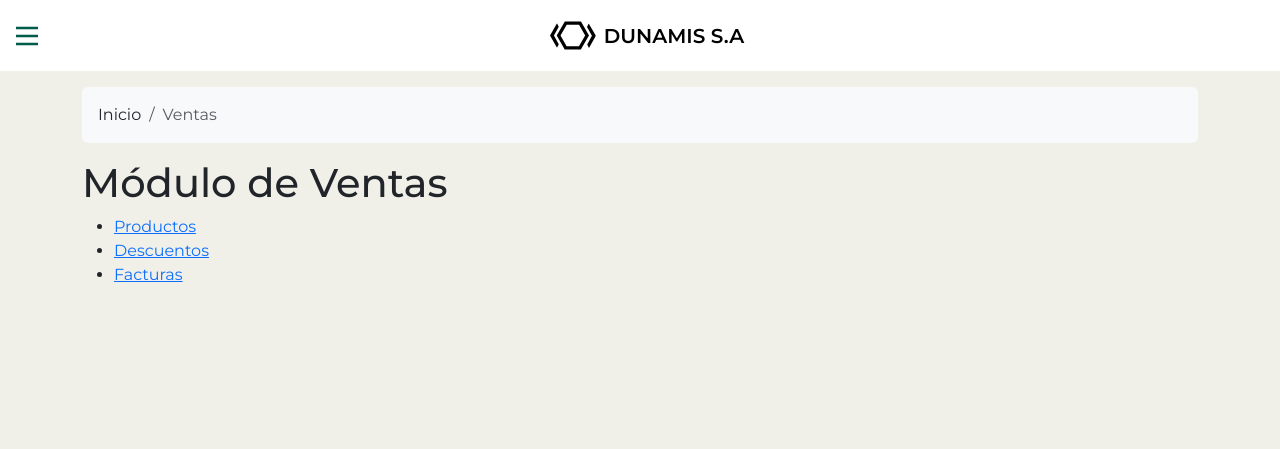
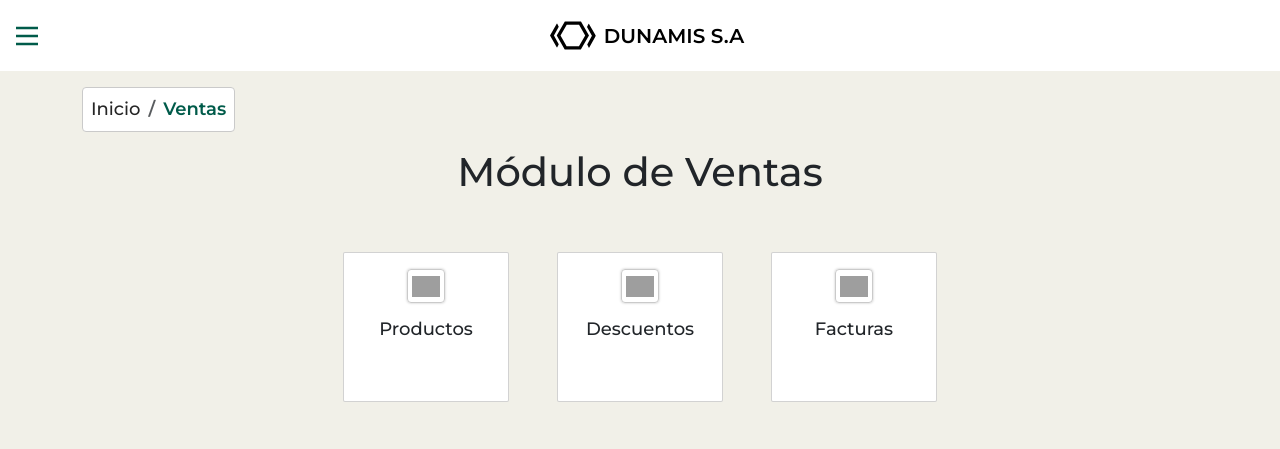
Before and after one commit to fabianWebDev/proyecto_u, a Django app: page /ventas/ in a window 1280 px wide. Shown: the top 449 px of the page. Run offline with Django 5.2, Linux system fonts and the light colour scheme; grey boxes are pictures that could not be loaded.

Commit message:
updated breadcrumbs and submenus

```diff
--- a/mod_ventas/sub_mod_productos/templates/sub_mod_productos/productos.html
+++ b/mod_ventas/sub_mod_productos/templates/sub_mod_productos/productos.html
@@ -7,7 +7,7 @@
 
 {% block content %}
 {% include 'breadcrumbs.html' %}
-    <h1>Productos</h1>
+    <h1 class="module-title">Productos</h1>
     <section class="bottom-section d-flex justify-content-center">
         <div class="table-responsive">
           <table class="table table-striped">
--- a/mod_ventas/templates/mod_ventas/index.html
+++ b/mod_ventas/templates/mod_ventas/index.html
@@ -1,15 +1,28 @@
 {% extends "base.html" %}
+{% load static %}
 
 {% block title %}
-    Módulo de Ventas
+Módulo de Ventas
 {% endblock title %}
 
 {% block content %}
 {% include 'breadcrumbs.html' %}
-    <h1>Módulo de Ventas</h1>
-    <ul>
-        {% for sub_mod_path in sub_mods_paths %}
-            <li><a href="{% url sub_mod_path %}">{{ sub_mod_path|capfirst }}</a></li>
-        {% endfor %}
-    </ul>
+<h1 class="module-title">Módulo de Ventas</h1>
+<div class="d-flex flex-wrap justify-content-center py-5 gap-5">
+    {% for sub_mod_path in sub_mods_paths %}
+    <a class="text-decoration-none" href="{% url sub_mod_path %}">
+
+        <div class="card text-center">
+            <div class="card-body">
+                <div class="card-image-container">
+                    <img class="card-image" src="{% static 'icons/' %}{{ sub_mod_path }}.svg"
+                        alt="icono de {{ sub_mod_path }}">
+                </div>
+                <h2 class="card-title">{{ sub_mod_path|capfirst }}</h2>
+            </div>
+        </div>
+
+    </a>
+    {% endfor %}
+</div>
 {% endblock content %}
--- a/static/css/styles.css
+++ b/static/css/styles.css
@@ -14,6 +14,36 @@ body {
 
 main {
   padding-bottom: 128px;
+}
+
+.module-title {
+  text-align: center;
+  /* font-weight: 500; */
+  margin-top: 16px;
+
+}
+
+.breadcrumb{
+  width: fit-content;
+  background-color: #fff;
+  padding: 8px;
+  border-radius: 4px;
+  border: 1px solid #CACACA;
+}
+
+.breadcrumb-item{
+  font-size: 18px;
+  font-weight: 500;
+  color: var(--font-color)
+}
+
+.breadcrumb-item:last-child {
+  font-weight: 600;
+  color: var(--primary-color);
+}
+
+.breadcrumb-item a{
+  color: inherit;
 }
 
 
@@ -83,9 +113,14 @@ main {
   padding: 54px 12px 24px;
 }
 
-.top-section .card {
+.card {
   width: 166px;
+  min-width: 110px;
   border-radius: 2px;
+}
+
+a .card:hover {
+  border: 1.5px solid var(--primary-color);
 }
 
 .row {
@@ -173,7 +208,7 @@ main {
 
 /******** BOTTOM SECTION ********/
 .bottom-section {
-  padding: 0 12px;
+  padding: 32px 12px;
 }
 
 .table {
@@ -339,6 +374,7 @@ textarea {
 
   .card {
     max-width: 166px;
+    height: 150px;
     width: 166px;
   }
 
--- a/templates/base.html
+++ b/templates/base.html
@@ -39,16 +39,15 @@
           <div class="offcanvas-body">
             <ul class="navbar-nav">
               <li class="nav-item">
-                <a class="nav-link active" aria-current="page" href="#">
+                <a class="nav-link active" href="{% url 'proveedores_index' %}" aria-current="page">
                   <img class="offcanvas-nav-icon" src="{% static 'icons/inventario.png' %}" alt="icono de inventario">
-                  <a class="nav-link" href="{% url 'proveedores_index' %}">Proveedores</a>
+                  Proveedores
                 </a>
               </li>
               <li class="nav-item">
-                <a class="nav-link" href="#">
+                <a class="nav-link" href="{% url 'ventas_index' %}">
                   <img class="offcanvas-nav-icon" src="{% static 'icons/ventas.png' %}" alt="icono de inventario">
-                  <a class="nav-link" href="{% url 'ventas_index' %}">Ventas</a>
-                </a>
+                  Ventas
                 </a>
               </li>
             </ul>
--- a/templates/breadcrumbs.html
+++ b/templates/breadcrumbs.html
@@ -1,11 +1,11 @@
 {% if crumbs %}
   <nav aria-label="breadcrumb" class="mt-3">
-    <ol class="breadcrumb bg-light p-3 rounded">
+    <ol class="breadcrumb">
       {% for crumb in crumbs %}
         {% if forloop.last %}
-          <li class="breadcrumb-item active" aria-current="page">{{ crumb.name }}</li>
+          <li class="breadcrumb-item" aria-current="page">{{ crumb.name }}</li>
         {% else %}
-          <li class="breadcrumb-item"><a href="{{ crumb.url }}" class="text-decoration-none text-dark">{{ crumb.name }}</a></li>
+          <li class="breadcrumb-item"><a href="{{ crumb.url }}" class="text-decoration-none">{{ crumb.name }}</a></li>
         {% endif %}
       {% endfor %}
     </ol>
```
Also changed, not shown: static/icons/descuentos.svg (added), static/icons/facturas.svg (added), static/icons/productos.svg (added).
